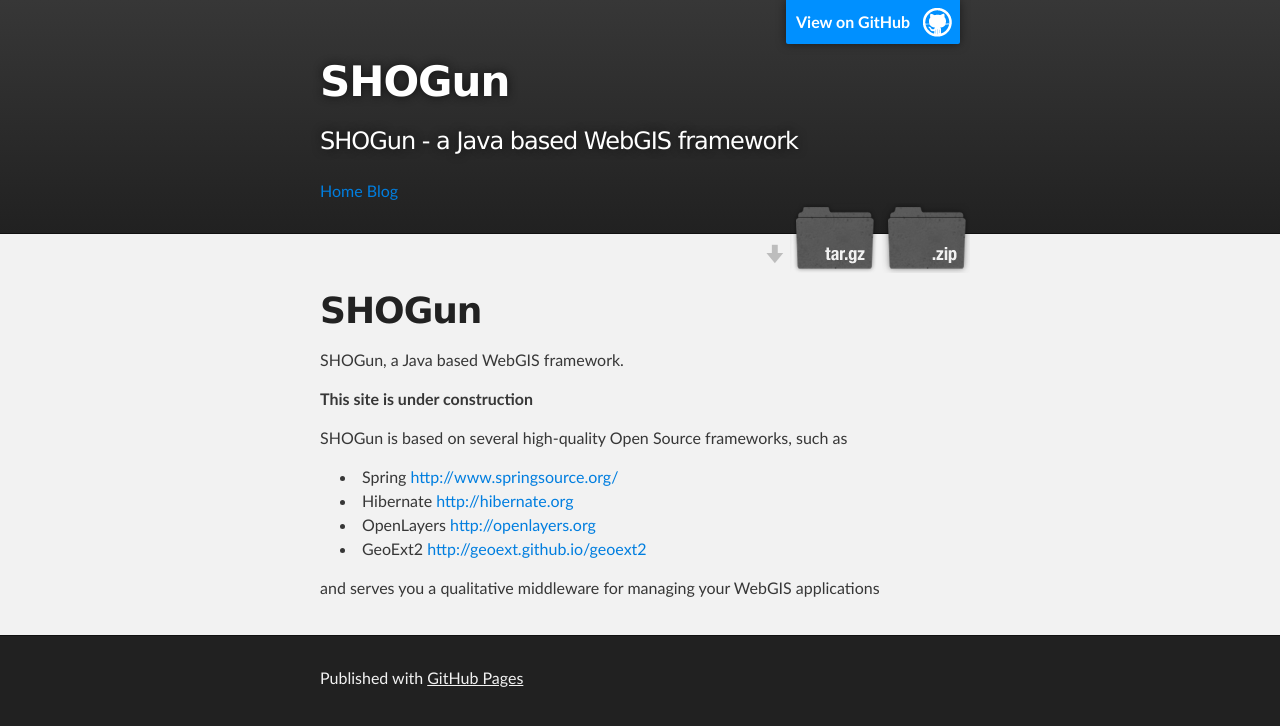
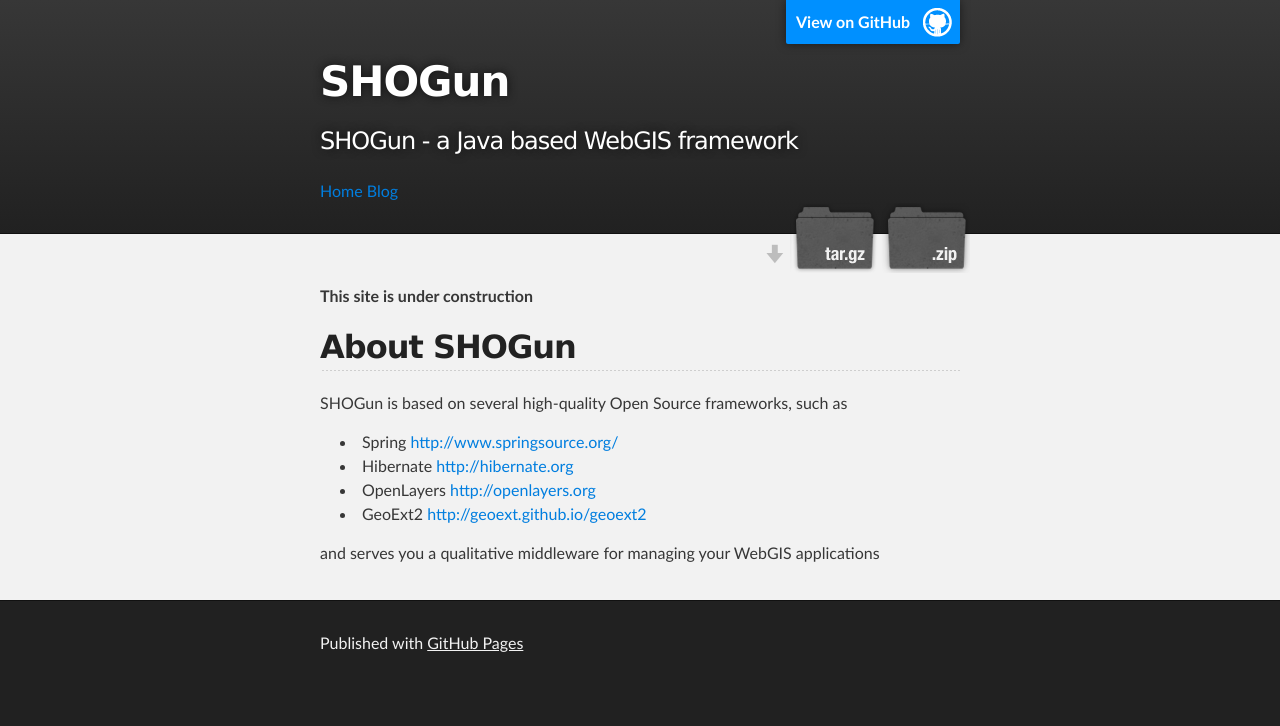
Before and after one commit to terrestris/shogun-legacy, a Jekyll site: the page index.html, which Jekyll copies as it is, in a window 1280 px wide. Shown: the top 726 px of the page. Built offline with Jekyll 4.4.1, drawn with Linux system fonts in a browser that asks for light colours.

Commit message:
minor adaptions in index page

```diff
--- a/index.html
+++ b/index.html
@@ -35,12 +35,10 @@
     <!-- MAIN CONTENT -->
     <div id="main_content_wrap" class="outer">
       <section id="main_content" class="inner">
-        <h1>
-<a name="shogun" class="anchor" href="#shogun"><span class="octicon octicon-link"></span></a>SHOGun</h1>
 
-<p>SHOGun, a Java based WebGIS framework.</p>
+        <p><strong>This site is under construction</strong></p>
 
-<p><strong>This site is under construction</strong></p>
+        <h2>About SHOGun</h2>
 
 <p>SHOGun is based on several high-quality Open Source frameworks, such as</p>
 
```
